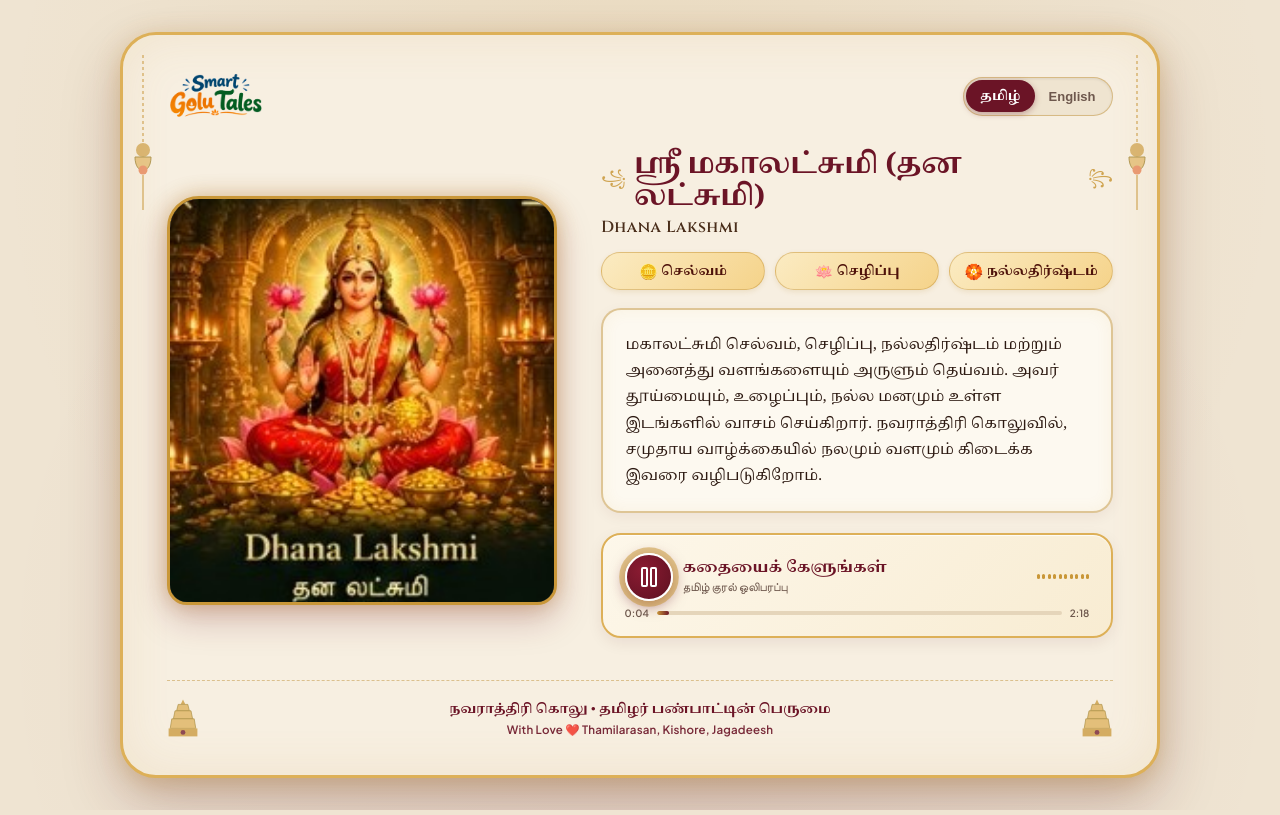
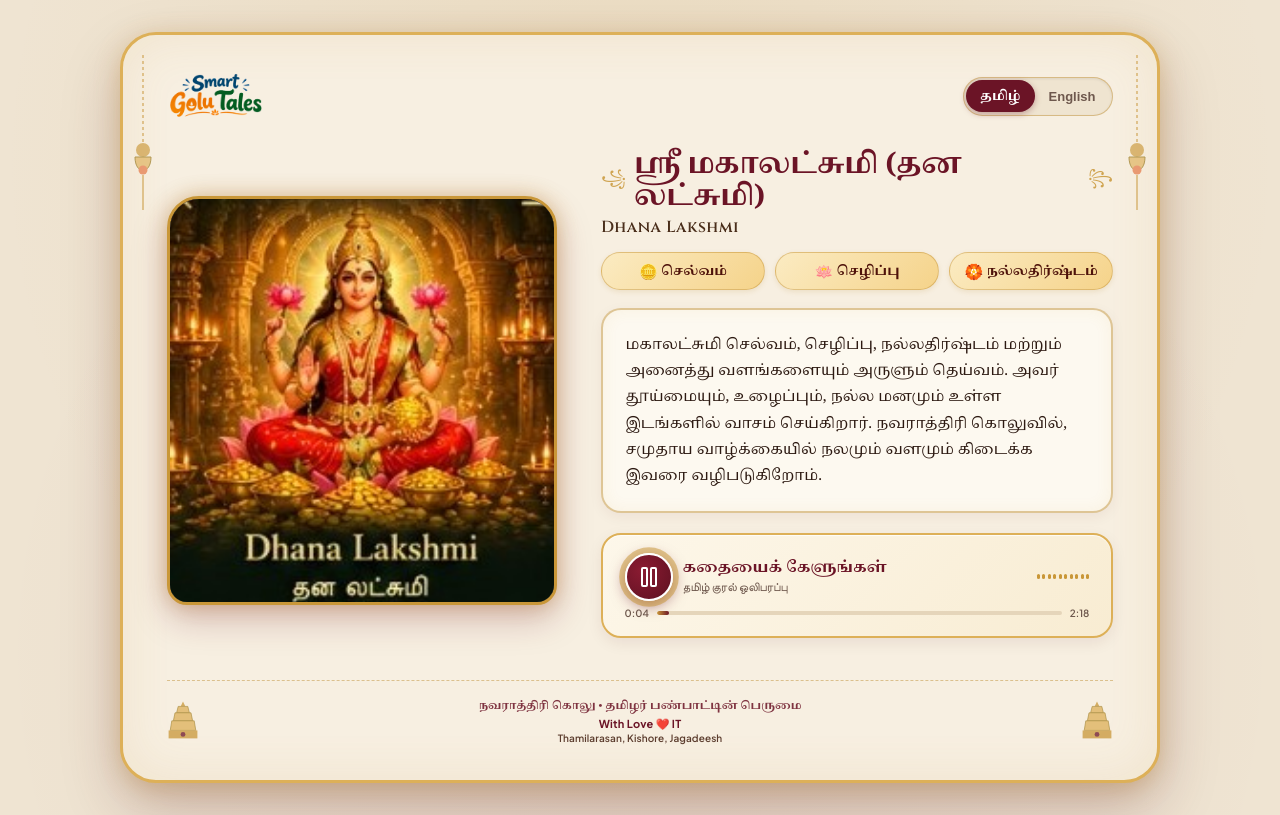
Before and after one commit to Thamilarasan-gp/tech_golu, a Next.js app: page / in a window 1280 px wide. Built offline with nearby package versions, Linux system fonts and the light colour scheme; no server answers; the database is empty; a web font is replaced by a local one.

Commit message:
style: reduce banner size and format footer credits with IT and names

```diff
--- a/app/globals.css
+++ b/app/globals.css
@@ -531,16 +531,17 @@ body {
 
 .footer-tamil-banner {
   font-family: 'Noto Serif Tamil', serif;
-  font-size: 11px;
-  font-weight: 700;
+  font-size: 9.5px;
+  font-weight: 600;
   color: var(--maroon-primary);
   display: block;
+  opacity: 0.85;
 }
 
 .footer-english-banner {
   font-family: 'Cinzel', serif;
-  font-size: 9px;
-  letter-spacing: 0.05em;
+  font-size: 8.5px;
+  letter-spacing: 0.04em;
   color: var(--text-muted);
   display: block;
   margin-top: 1px;
@@ -548,13 +549,22 @@ body {
 
 .footer-team-banner {
   font-family: 'Plus Jakarta Sans', sans-serif;
-  font-size: 9.5px;
-  font-weight: 600;
+  font-size: 10px;
+  font-weight: 700;
   color: var(--maroon-primary);
   display: block;
   margin-top: 3px;
-  letter-spacing: 0.015em;
-  opacity: 0.9;
+  letter-spacing: 0.02em;
+}
+
+.footer-names-banner {
+  font-family: 'Plus Jakarta Sans', sans-serif;
+  font-size: 9px;
+  font-weight: 600;
+  color: #5C3D2E;
+  display: block;
+  margin-top: 1px;
+  letter-spacing: 0.01em;
 }
 
 /* ==========================================================================
@@ -812,14 +822,18 @@ body {
   }
 
   .footer-tamil-banner {
-    font-size: 13px;
+    font-size: 11px;
   }
 
   .footer-english-banner {
-    font-size: 10.5px;
+    font-size: 9.5px;
   }
 
   .footer-team-banner {
-    font-size: 11.5px;
+    font-size: 11px;
+  }
+
+  .footer-names-banner {
+    font-size: 10px;
   }
 }
--- a/app/page.tsx
+++ b/app/page.tsx
@@ -470,7 +470,10 @@ export default function SmartGoluHeritageApp() {
             </span>
           )}
           <span className="footer-team-banner">
-            With Love ❤️ Thamilarasan, Kishore, Jagadeesh
+            With Love ❤️ IT
+          </span>
+          <span className="footer-names-banner">
+            Thamilarasan, Kishore, Jagadeesh
           </span>
         </div>
 
```
